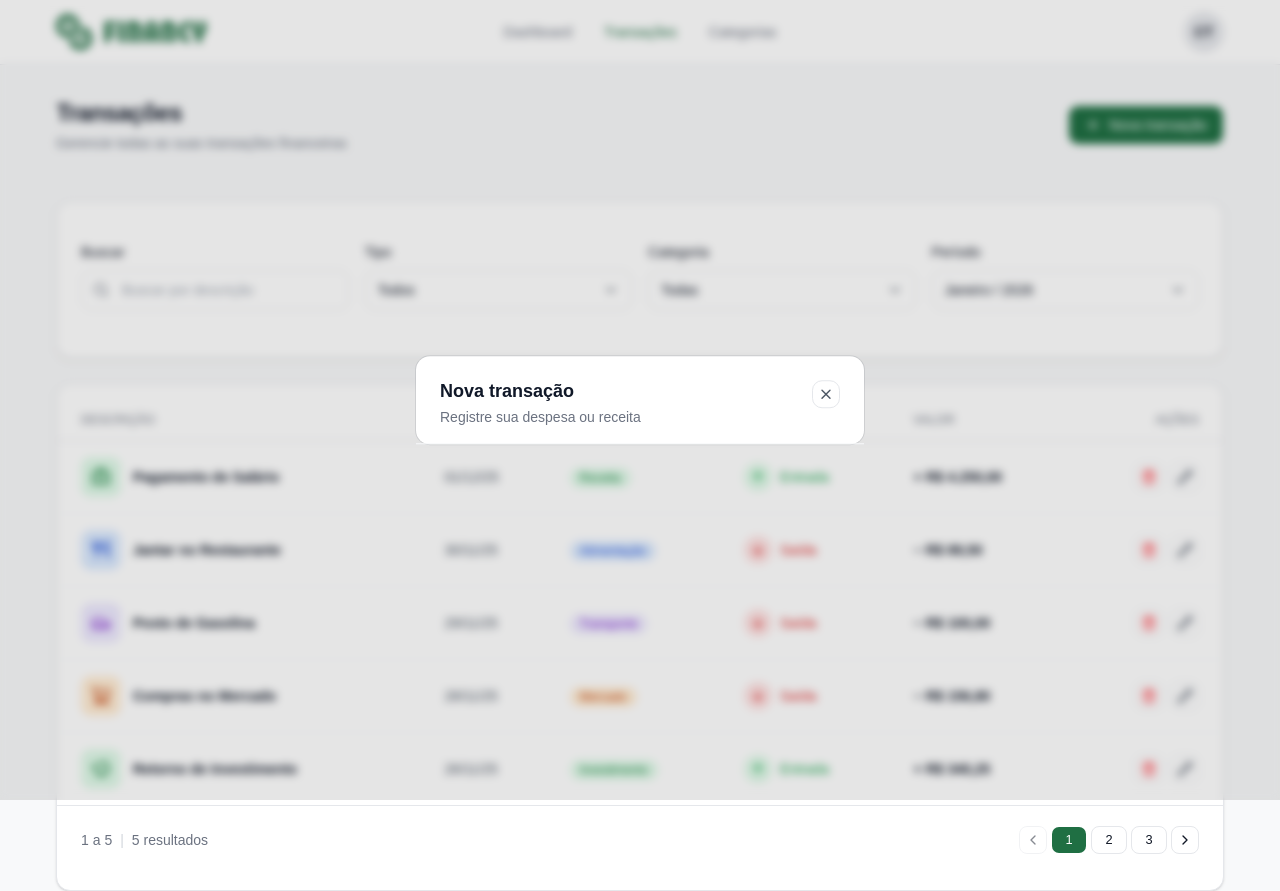
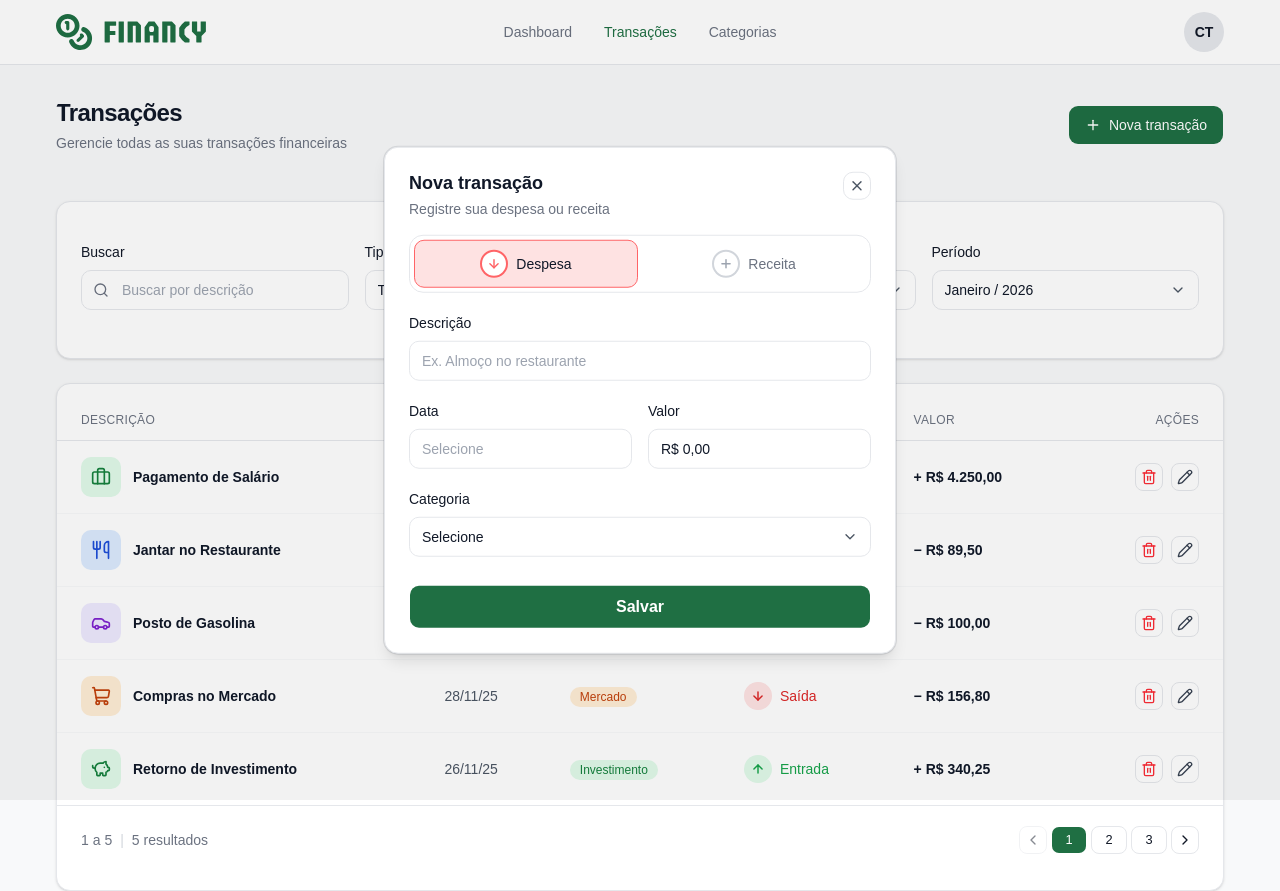
Before and after one commit to joaquimlopespena/financy, a React (Vite) app in the folder frontend/: page / in a window 1280 px wide. Both pictures are taken after a click on the button "Nova transação". Built offline with nearby package versions, Linux system fonts and the light colour scheme.

Commit message:
Refactor ModalFromTransaction component: streamline state management, enhance form layout with new input fields for transaction details, and add TransactionTypeSegment for selecting transaction type. Update DialogOverlay styling for improved visual consistency.

```diff
--- a/frontend/src/components/ui/dialog.tsx
+++ b/frontend/src/components/ui/dialog.tsx
@@ -37,7 +37,7 @@ function DialogOverlay({
     <DialogPrimitive.Overlay
       data-slot="dialog-overlay"
       className={cn(
-        "fixed inset-0 isolate z-50 bg-black/10 duration-100 supports-backdrop-filter:backdrop-blur-xs data-open:animate-in data-open:fade-in-0 data-closed:animate-out data-closed:fade-out-0",
+        "fixed inset-0 isolate z-50 bg-black/5 duration-100 data-open:animate-in data-open:fade-in-0 data-closed:animate-out data-closed:fade-out-0",
         className
       )}
       {...props}
--- a/frontend/src/pages/transaction/components/ModalFromTransaction.tsx
+++ b/frontend/src/pages/transaction/components/ModalFromTransaction.tsx
@@ -7,7 +7,12 @@ import {
     DialogTitle,
 } from "@/components/ui/dialog";
 import { XIcon } from "lucide-react";
-import { useEffect, useState } from "react";
+import { useState } from "react";
+import { TransactionTypeSegment, type TransactionKind } from "./transaction-type-segment";
+import { Label } from "@/components/ui/label";
+import { Input } from "@/components/ui/input";
+import { SelectForm } from "./Select";
+import { MOCK_CATEGORIES } from "@/lib/mock";
 
 interface CreateIdeiaDialogProps {
     open: boolean;
@@ -16,16 +21,15 @@ interface CreateIdeiaDialogProps {
 }
 
 export function ModalFromTransaction({ open, onOpenChange, onSuccess: _onSuccess }: CreateIdeiaDialogProps) {
-    const [isOpen, setIsOpen] = useState(open);
-
-    useEffect(() => {
-        setIsOpen(open);
-    }, [open]);
+    const [kind, setKind] = useState<TransactionKind>("expense");
 
     return (
-        <Dialog open={isOpen} onOpenChange={onOpenChange}>
-            <DialogContent showCloseButton={false} className="gap-0 p-0 sm:max-w-md">
-                <DialogHeader className="flex flex-row items-start justify-between gap-4 space-y-0 border-b border-gray-100 p-6 pb-4">
+        <Dialog open={open} onOpenChange={onOpenChange}>
+            <DialogContent
+                showCloseButton={false}
+                className="gap-0 overflow-hidden rounded-xl border border-gray-200 bg-white p-0 shadow-lg sm:max-w-lg"
+            >
+                <DialogHeader className="flex flex-row items-start justify-between gap-4 space-y-0 p-6 pb-4">
                     <div className="min-w-0 flex-1 space-y-1">
                         <DialogTitle className="font-sans text-lg font-semibold leading-tight text-gray-900">
                             Nova transação
@@ -45,6 +49,77 @@ export function ModalFromTransaction({ open, onOpenChange, onSuccess: _onSuccess
                         <span className="sr-only">Fechar</span>
                     </Button>
                 </DialogHeader>
+
+                <form
+                    className="flex flex-col gap-5 px-6 pb-6"
+                    onSubmit={(e) => {
+                        e.preventDefault();
+                    }}
+                >
+                    <TransactionTypeSegment value={kind} onValueChange={setKind} />
+
+                    <div className="space-y-2">
+                        <Label htmlFor="tx-desc" className="text-sm font-medium text-gray-800">
+                            Descrição
+                        </Label>
+                        <Input
+                            id="tx-desc"
+                            placeholder="Ex. Almoço no restaurante"
+                            className="h-10 rounded-lg border-gray-200 bg-white px-3 text-sm placeholder:text-gray-400"
+                        />
+                    </div>
+
+                    <div className="grid grid-cols-1 gap-4 sm:grid-cols-2">
+                        <div className="min-w-0 space-y-2">
+                            <Label htmlFor="transaction-date" className="text-sm font-medium text-gray-800">
+                                Data
+                            </Label>
+                            <Input
+                                id="transaction-date"
+                                type="text"
+                                name="date"
+                                placeholder="Selecione"
+                                autoComplete="off"
+                                className="h-10 rounded-lg border-gray-200 bg-white px-3 text-sm text-gray-900 placeholder:text-gray-400"
+                            />
+                        </div>
+                        <div className="min-w-0 space-y-2">
+                            <Label htmlFor="transaction-value" className="text-sm font-medium text-gray-800">
+                                Valor
+                            </Label>
+                            <Input
+                                id="transaction-value"
+                                type="text"
+                                name="amount"
+                                inputMode="decimal"
+                                defaultValue="R$ 0,00"
+                                className="h-10 rounded-lg border-gray-200 bg-white px-3 text-sm tabular-nums text-gray-900"
+                            />
+                        </div>
+                    </div>
+
+                    <div className="space-y-2">
+                        <Label htmlFor="category" className="text-sm font-medium text-gray-800">
+                            Categoria
+                        </Label>
+                        <SelectForm
+                            id="category"
+                            label="Categoria"
+                            allLabel="Selecione"
+                            options={MOCK_CATEGORIES.map((category) => ({
+                                value: category.id,
+                                label: category.label,
+                            }))}
+                        />
+                    </div>
+
+                    <Button
+                        type="submit"
+                        className="h-11 w-full rounded-lg bg-brand-base text-base font-semibold text-white hover:bg-brand-dark"
+                    >
+                        Salvar
+                    </Button>
+                </form>
             </DialogContent>
         </Dialog>
     );
--- /dev/null
+++ b/frontend/src/pages/transaction/components/transaction-type-segment.tsx
@@ -0,0 +1,78 @@
+import { cn } from "@/lib/utils";
+import { ArrowDown, ArrowUp, Plus } from "lucide-react";
+
+export type TransactionKind = "expense" | "income";
+
+interface TransactionTypeSegmentProps {
+    value: TransactionKind;
+    onValueChange: (value: TransactionKind) => void;
+    className?: string;
+}
+
+export function TransactionTypeSegment({ value, onValueChange, className }: TransactionTypeSegmentProps) {
+    return (
+        <div
+            role="radiogroup"
+            aria-label="Tipo de transação"
+            className={cn(
+                "flex w-full gap-1 rounded-xl border border-gray-200 bg-white p-1",
+                className,
+            )}
+        >
+            <button
+                type="button"
+                role="radio"
+                aria-checked={value === "expense"}
+                onClick={() => onValueChange("expense")}
+                className={cn(
+                    "flex min-h-11 flex-1 items-center justify-center gap-2 rounded-lg px-3 py-2 text-sm font-medium transition-colors sm:min-h-12",
+                    value === "expense"
+                        ? "border border-red-400 bg-red-light text-gray-900"
+                        : "border border-transparent bg-transparent text-gray-500",
+                )}
+            >
+                <span
+                    className={cn(
+                        "flex size-7 shrink-0 items-center justify-center rounded-full border-2 bg-white",
+                        value === "expense" ? "border-red-400" : "border-gray-300",
+                    )}
+                    aria-hidden
+                >
+                    <ArrowDown
+                        className={cn("size-3.5", value === "expense" ? "text-red-400" : "text-gray-400")}
+                        strokeWidth={2.5}
+                    />
+                </span>
+                <span className="truncate">Despesa</span>
+            </button>
+
+            <button
+                type="button"
+                role="radio"
+                aria-checked={value === "income"}
+                onClick={() => onValueChange("income")}
+                className={cn(
+                    "flex min-h-11 flex-1 items-center justify-center gap-2 rounded-lg px-3 py-2 text-sm font-medium transition-colors sm:min-h-12",
+                    value === "income"
+                        ? "border border-brand-base bg-green-light text-brand-base"
+                        : "border border-transparent bg-transparent text-gray-500",
+                )}
+            >
+                <span
+                    className={cn(
+                        "flex size-7 shrink-0 items-center justify-center rounded-full border-2 bg-white",
+                        value === "income" ? "border-brand-base" : "border-gray-300",
+                    )}
+                    aria-hidden
+                >
+                    {value === "income" ? (
+                        <ArrowUp className="size-3.5 text-brand-base" strokeWidth={2.5} />
+                    ) : (
+                        <Plus className="size-3.5 text-gray-400" strokeWidth={2.5} />
+                    )}
+                </span>
+                <span className="truncate">Receita</span>
+            </button>
+        </div>
+    );
+}
```
